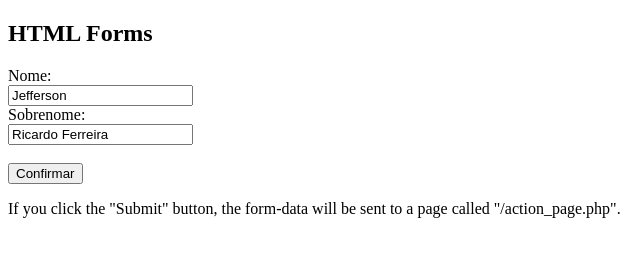
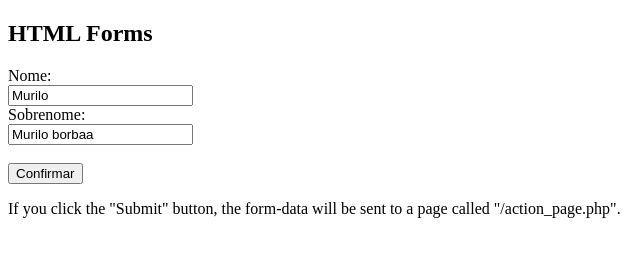
Before and after one commit to murilobrb/aula-talento-tech.github.io, a plain HTML site: page index.html in a window 1280 px wide. Shown: the full height of the page, 0-640 px from the left. Drawn offline with Linux system fonts and the light colour scheme.

Commit message:
Update index.html

```diff
--- a/index.html
+++ b/index.html
@@ -6,9 +6,9 @@
 
 <form action="">
   <label for="fname">Nome:</label><br>
-  <input type="text" id="fname" name="fname" value="Jefferson"><br>
+  <input type="text" id="fname" name="fname" value="Murilo"><br>
   <label for="lname">Sobrenome:</label><br>
-  <input type="text" id="lname" name="lname" value="Ricardo Ferreira"><br><br>
+  <input type="text" id="lname" name="lname" value="Murilo borbaa"><br><br>
   <input type="submit" value="Confirmar">
 </form>
 
```
